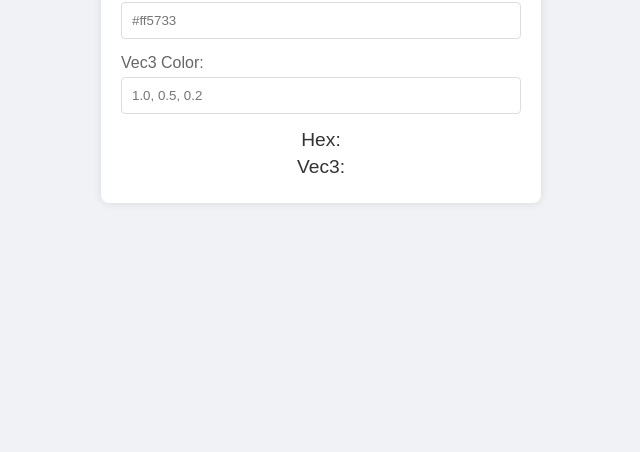
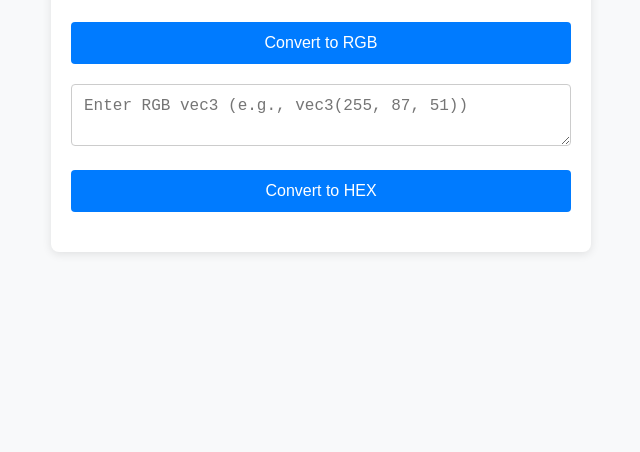
Before and after one commit to arc1887/rgb-and-vec3-converter, a plain HTML site: page index.html in a window 1280 px wide. Shown: the part 348-800 px from the top of the page, without its empty margins (319-959 px from the left). Drawn offline with Linux system fonts and the light colour scheme.

Commit message:
Update index.html

```diff
--- a/index.html
+++ b/index.html
@@ -3,109 +3,131 @@
 <head>
   <meta charset="UTF-8">
   <meta name="viewport" content="width=device-width, initial-scale=1.0">
-    <title>Color Converter</title>
+  <title>HEX to RGB Converter</title>
   <style>
     body {
       font-family: Arial, sans-serif;
-            background-color: #f0f2f5;
+      background-color: #f8f9fa;
       display: flex;
       justify-content: center;
       align-items: center;
       height: 100vh;
       margin: 0;
     }
+
     .container {
-            background: #fff;
+      background-color: #ffffff;
       border-radius: 8px;
-            box-shadow: 0 0 10px rgba(0, 0, 0, 0.1);
+      box-shadow: 0 2px 10px rgba(0, 0, 0, 0.1);
       padding: 20px;
-            max-width: 400px;
+      max-width: 500px;
+      width: 100%;
+      text-align: center;
+    }
+
+    h1 {
+      font-size: 24px;
+      color: #333;
+      margin-bottom: 20px;
+    }
+
+    input, textarea {
+      width: 100%;
+      padding: 12px;
+      border: 1px solid #ccc;
+      border-radius: 4px;
+      margin-bottom: 20px;
+      box-sizing: border-box;
+      font-size: 16px;
+    }
+
+    button {
+      background-color: #007bff;
+      color: #ffffff;
+      border: none;
+      border-radius: 4px;
+      padding: 12px 20px;
+      font-size: 16px;
+      cursor: pointer;
+      transition: background-color 0.3s;
       width: 100%;
     }
-        h1 {
-            margin-top: 0;
+
+    button:hover {
+      background-color: #0056b3;
+    }
+
+    .result {
+      margin-top: 20px;
+      font-size: 16px;
       color: #333;
-            text-align: center;
     }
-        .input-group {
-            margin-bottom: 15px;
+
+    a {
+      display: block;
+      margin-top: 20px;
+      color: #007bff;
+      text-decoration: none;
+      font-size: 16px;
     }
-        .input-group label {
-            display: block;
-            margin-bottom: 5px;
-            color: #666;
-        }
-        .input-group input {
-            width: 100%;
-            padding: 10px;
-            border: 1px solid #ddd;
-            border-radius: 4px;
-            box-sizing: border-box;
-        }
-        .result {
-            font-size: 1.2em;
-            color: #333;
-            text-align: center;
-        }
-        .result span {
-            display: block;
-            margin: 5px 0;
+
+    a:hover {
+      text-decoration: underline;
     }
   </style>
 </head>
 <body>
   <div class="container">
-        <h1>Color Converter</h1>
-        <div class="input-group">
-            <label for="hexInput">Hex Color:</label>
-            <input type="text" id="hexInput" placeholder="#ff5733">
+    <h1>HEX to RGB Converter</h1>
+    <textarea id="hexInput" placeholder="Enter HEX color code (e.g., #ff5733)"></textarea>
+    <button onclick="convertToVec3()">Convert to RGB</button>
+    <div class="result" id="result"></div>
+    <textarea id="rgbInput" placeholder="Enter RGB vec3 (e.g., vec3(255, 87, 51))"></textarea>
+    <button onclick="convertToHex()">Convert to HEX</button>
+    <div class="result" id="result2"></div>
   </div>
-        <div class="input-group">
-            <label for="vec3Input">Vec3 Color:</label>
-            <input type="text" id="vec3Input" placeholder="1.0, 0.5, 0.2">
-        </div>
-        <div class="result">
-            <span id="hexResult">Hex: </span>
-            <span id="vec3Result">Vec3: </span>
-        </div>
-    </div>
+
   <script>
-        function hexToVec3(hex) {
-            hex = hex.replace('#', '');
-            return [
-                parseInt(hex.substring(0, 2), 16) / 255,
-                parseInt(hex.substring(2, 4), 16) / 255,
-                parseInt(hex.substring(4, 6), 16) / 255
-            ];
+    function convertToVec3() {
+      const hexInput = document.getElementById('hexInput').value;
+      const result = document.getElementById('result');
+
+      function hexToRGB(hex) {
+        if (/^#([0-9A-Fa-f]{6})$/.test(hex)) {
+          const r = parseInt(hex.slice(1, 3), 16);
+          const g = parseInt(hex.slice(3, 5), 16);
+          const b = parseInt(hex.slice(5, 7), 16);
+          return `vec3(${r}, ${g}, ${b})`;
+        } else {
+          return 'Invalid HEX format';
+        }
       }
 
-        function vec3ToHex(vec3) {
-            return '#' + vec3.map(v => Math.round(v * 255).toString(16).padStart(2, '0')).join('');
+      result.textContent = hexToRGB(hexInput);
     }
 
-        function updateResults() {
-            const hexInput = document.getElementById('hexInput').value;
-            const vec3Input = document.getElementById('vec3Input').value;
+    function convertToHex() {
+      const rgbInput = document.getElementById('rgbInput').value;
+      const result2 = document.getElementById('result2');
 
-            let hexResult = '';
-            let vec3Result = '';
-
-            if (/^#[0-9A-Fa-f]{6}$/.test(hexInput)) {
-                const vec3 = hexToVec3(hexInput);
-                vec3Result = `Vec3: ${vec3.map(v => v.toFixed(2)).join(', ')}`;
+      function rgbToHex(rgb) {
+        const match = rgb.match(/vec3\((\d+), (\d+), (\d+)\)/);
+        if (match) {
+          const r = parseInt(match[1]);
+          const g = parseInt(match[2]);
+          const b = parseInt(match[3]);
+          if ([r, g, b].every(val => val >= 0 && val <= 255)) {
+            return `#${((1 << 24) + (r << 16) + (g << 8) + b).toString(16).slice(1).toUpperCase()}`;
+          } else {
+            return 'RGB values out of range';
+          }
+        } else {
+          return 'Invalid RGB vec3 format';
+        }
       }
 
-            if (/^\d+(\.\d+)?,\s*\d+(\.\d+)?,\s*\d+(\.\d+)?$/.test(vec3Input)) {
-                const vec3 = vec3Input.split(',').map(v => parseFloat(v.trim()));
-                hexResult = `Hex: ${vec3ToHex(vec3)}`;
+      result2.textContent = rgbToHex(rgbInput);
     }
-
-            document.getElementById('hexResult').innerText = hexResult || 'Hex: ';
-            document.getElementById('vec3Result').innerText = vec3Result || 'Vec3: ';
-        }
-
-        document.getElementById('hexInput').addEventListener('input', updateResults);
-        document.getElementById('vec3Input').addEventListener('input', updateResults);
   </script>
 </body>
 </html>
```
Lines whose indentation alone changed are shown as unchanged.
